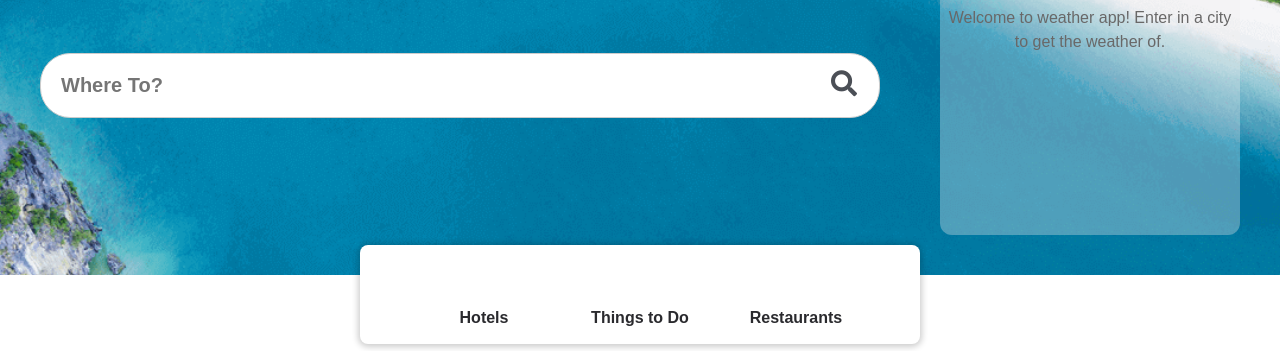
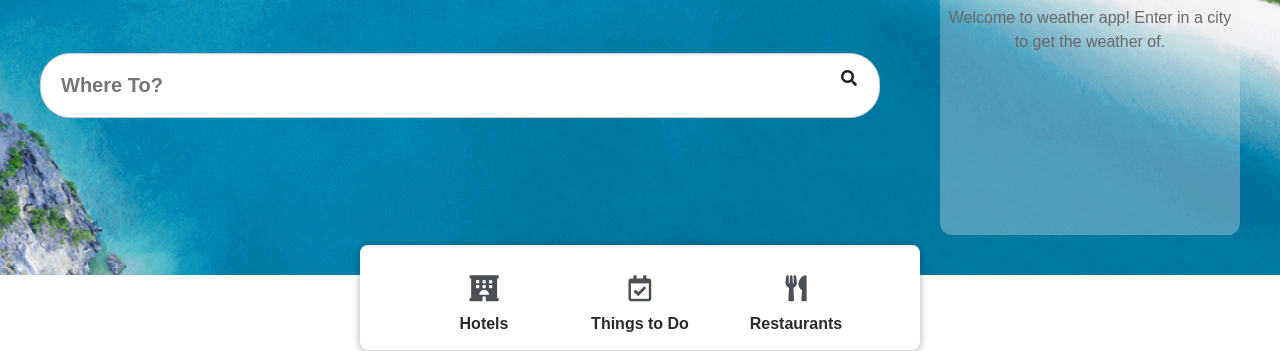
Before and after one commit to faithpacifica/Booking, a React (Create React App) app: page / in a window 1280 px wide. Shown: the part 214-565 px from the top of the page. Built offline with nearby package versions, Linux system fonts and the light colour scheme; no server answers; some icons are missing; a web font is replaced by a local one.

Commit message:
WeatherWidget styles revised

```diff
--- a/src/components/Intro/Intro.js
+++ b/src/components/Intro/Intro.js
@@ -1,6 +1,6 @@
 import React from "react";
 import WeatherWidget from "./WeatherWidget";
-import "./intro.css";
+import "./Intro.css";
 
 const Intro = () => {
 
--- a/src/components/Intro/WeatherWidget.js
+++ b/src/components/Intro/WeatherWidget.js
@@ -1,5 +1,5 @@
 import React from 'react';
-import "./weather.css";
+import "./WeatherWidget.css";
 import {useState, useEffect} from "react";
 
 const WeatherWidget = () => {
--- a/src/components/Intro/weather.css
+++ b/src/components/Intro/Weatherwidget.css
@@ -15,9 +15,7 @@
     justify-content: space-between;
     align-items: center;
 }
-.column4{
-    margin:20px;
-}
+
 .weather__input{
     padding: 10px;
     margin: 10px;
--- a/src/components/Navbar/Navbar.css
+++ b/src/components/Navbar/Navbar.css
@@ -70,7 +70,7 @@
     flex-grow: 1;
 }
 
-.fas, .far{
+.site-navbar .fas, .site-navbar .far{
     display: block;
     font-size:26px;
     font-size:26px;
--- a/src/components/Subnavbar/SubNavbar.css
+++ b/src/components/Subnavbar/SubNavbar.css
@@ -21,7 +21,7 @@
 }
 
 .subnavbar-link {
-    padding: 15px 10px;
+    padding: 10px 8px;
     border-radius: 25px;
     border: 1px solid transparent;
     transition: all 0.3s;
@@ -32,12 +32,12 @@
     background-color: hsla(0, 0%, 100%, .1);
 }
 
-.fa-utensils,
-.fa-calendar-check,
-.fa-hotel {
+.subnavbar .fa-utensils,
+.subnavbar .fa-calendar-check,
+.subnavbar .fa-hotel {
     vertical-align: middle;
     color: white;
-    font-size: 20px;
+    font-size: 22px;
     margin-right: 15px;
 }
 
```
